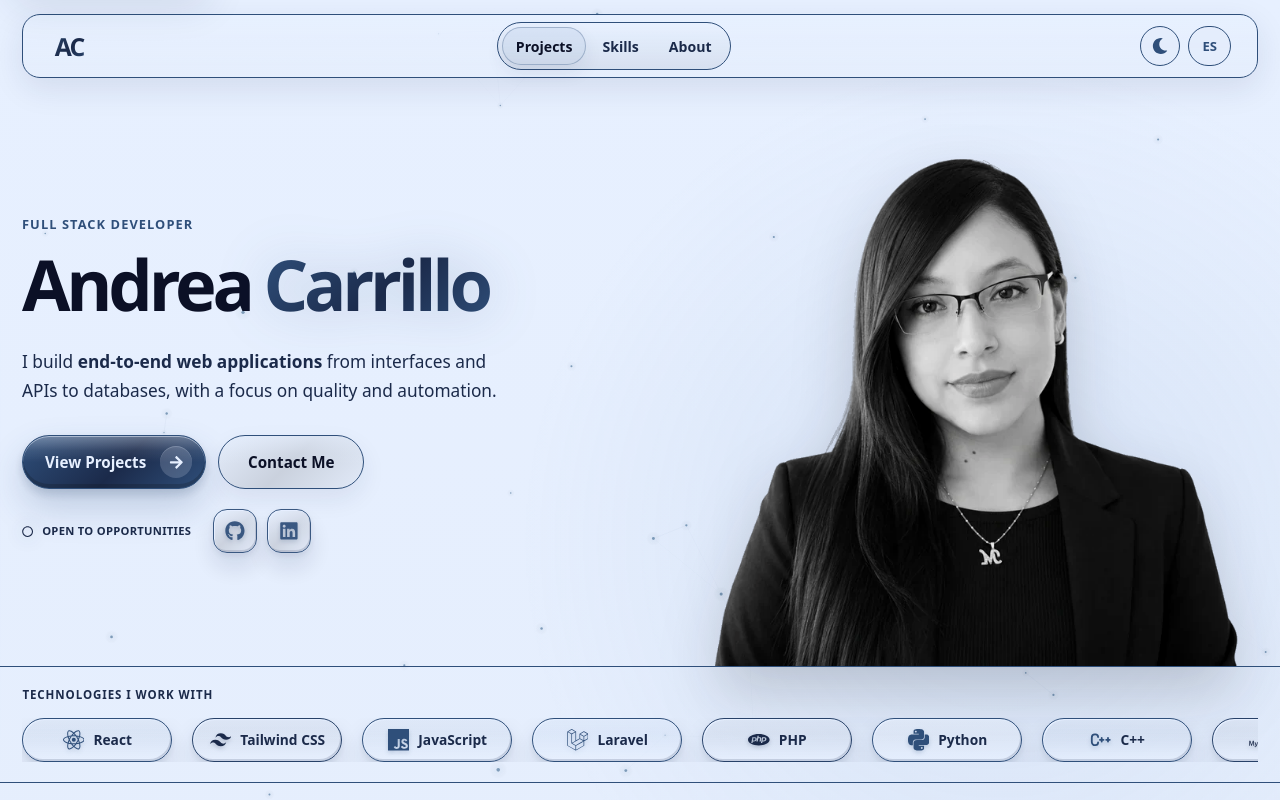
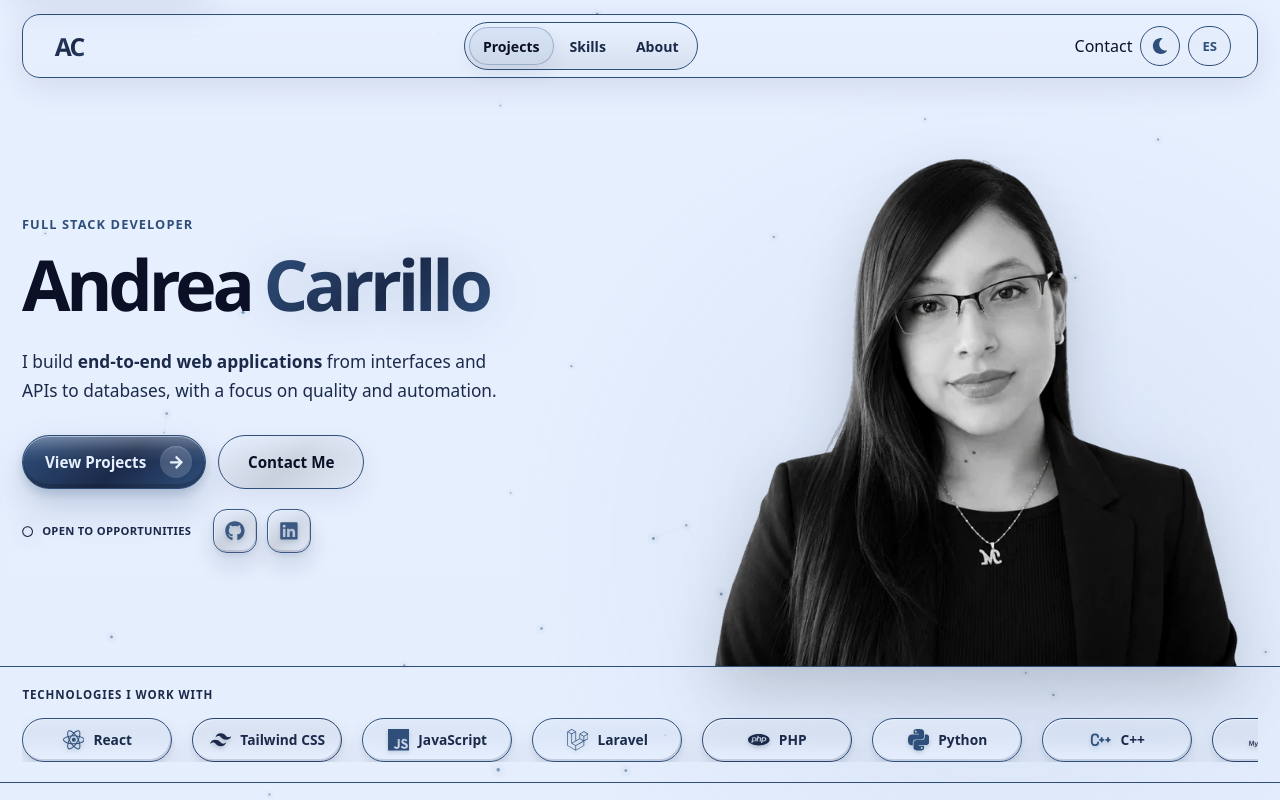
Before and after one commit to AndreaCarrilloOp/Professional-Portfolio, a React (Vite) app: page / in a window 1280 px wide. Shown: the top 800 px of the page. Built offline with nearby package versions, Linux system fonts and the light colour scheme.

Commit message:
feat(nav): focus navigation on projects, skills and about with distinct contact action

```diff
--- a/src/components/layout/Navbar.jsx
+++ b/src/components/layout/Navbar.jsx
@@ -210,6 +210,13 @@ function Navbar({ darkMode, onToggleTheme }) {
         </div>
 
         <div className="nav-actions">
+          <a
+            href="#contact"
+            className="nav-contact-cta"
+            onClick={(event) => handleNavClick(event, "contact")}
+          >
+            {t("nav.contact")}
+          </a>
           <button
             type="button"
             className="icon-button"
@@ -282,6 +289,14 @@ function Navbar({ darkMode, onToggleTheme }) {
             );
           })}
         </div>
+        <a
+          href="#contact"
+          className="bento-contact-cta"
+          onClick={(event) => handleNavClick(event, "contact")}
+          tabIndex={open ? 0 : -1}
+        >
+          {t("nav.contact")}
+        </a>
       </div>
     </header>
   );
```
